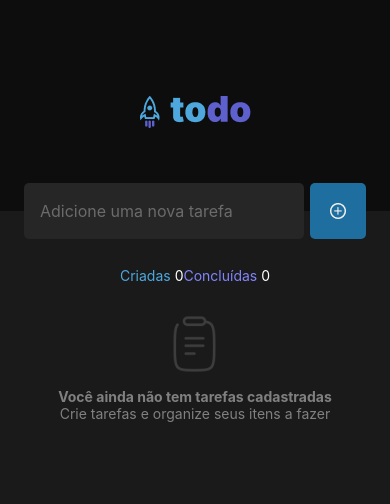
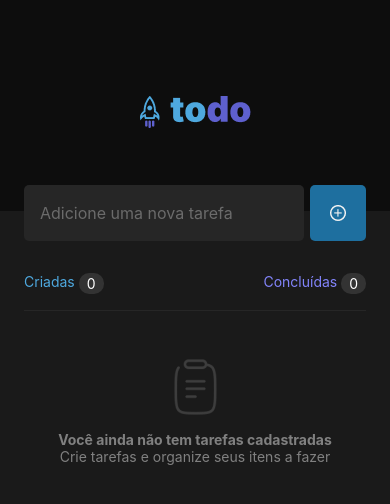
Before and after one commit to RenanMaestrya/toDo, a React Native app: screen / in a window 390 px wide. Shown: the top 504 px of the page. Built offline with nearby package versions, Linux system fonts and the light colour scheme.

Commit message:
feat: functions add and done

```diff
--- a/src/components/ListEmpty/styles.ts
+++ b/src/components/ListEmpty/styles.ts
@@ -6,6 +6,7 @@ export const styles = StyleSheet.create({
         justifyContent: 'center'
     },
     image:{
+        marginTop: 48,
         marginBottom: 16
     },
     text:{
--- a/src/components/Task/index.tsx
+++ b/src/components/Task/index.tsx
@@ -3,13 +3,18 @@ import { styles } from "./styles";
 
 type Props = {
     content: string;
+    done: boolean;
+    onCheck: () => void;
     onRemove: () => void;
 }
 
-export function Task({ content, onRemove }: Props){
+export function Task({ content, done, onCheck, onRemove }: Props){
     return(
         <View style={styles.container}>
-            <Text style={styles.content}>
+            <TouchableOpacity style={done ? styles.checkBoxMark :  styles.checkBox} onPress={onCheck}/>
+
+
+            <Text style={done ? styles.contentMark : styles.content }>
                 {content}
             </Text>
 
--- a/src/components/Task/styles.ts
+++ b/src/components/Task/styles.ts
@@ -9,11 +9,33 @@ export const styles = StyleSheet.create({
         alignItems: "center",
         marginTop: 20,
     },
+    checkBox:{
+        borderWidth: 1.5,
+        borderRadius: 25,
+        borderColor: '#1E6F9F',
+        padding: 8,
+        marginLeft: 15
+    },
+    checkBoxMark:{
+        borderWidth: 1.5,
+        borderRadius: 25,
+        borderColor: '#5E60CE',
+        padding: 8,
+        marginLeft: 15,
+        backgroundColor: '#5E60CE'
+    },
     content:{
-        color:'#FFF',
-        fontSize: 16,
+        color:'#F2F2F2',
+        fontSize: 13,
         flex: 1,
         marginLeft: 16
+    },
+    contentMark:{
+        color:'#808080',
+        fontSize: 13,
+        flex: 1,
+        marginLeft: 16,
+        textDecorationLine: "line-through",
     },
     button:{
         width: 56,
--- a/src/screens/home/index.tsx
+++ b/src/screens/home/index.tsx
@@ -1,9 +1,16 @@
-import { useState } from 'react'
-import { Image, View, TextInput, Text, TouchableOpacity, FlatList } from 'react-native';
-import { styles } from './styles';
-import { Task } from '../../components/Task';
-import { ListEmpty } from '../../components/ListEmpty';
-import { Colors } from 'react-native/Libraries/NewAppScreen';
+import { useState } from "react";
+import {
+  Image,
+  View,
+  TextInput,
+  Text,
+  TouchableOpacity,
+  FlatList,
+  Alert,
+} from "react-native";
+import { styles } from "./styles";
+import { Task } from "../../components/Task";
+import { ListEmpty } from "../../components/ListEmpty";
 
 export interface Task {
   id: number;
@@ -13,39 +20,64 @@ export interface Task {
 
 export default function Home() {
   const [tasks, setTasks] = useState<Task[]>([]);
-  const [contentTask, setContentTask] = useState('')
-  const taskLen = tasks.length
+  const [contentTask, setContentTask] = useState("");
+  const [listDone, setListDone] = useState<Task[]>([]);
+  const taskLen = tasks.length;
 
-    function handleAddTask(newTask: string) {
+  function handleAddTask() {
+    if(tasks.find((res:Task)=> res.content === contentTask))return
+    if (contentTask != "") {
       setTasks((previousState) => [
         ...previousState,
         {
           id: new Date().getTime(),
-        content: newTask,
+          content: contentTask,
           done: false,
         },
       ]);
     }
+  }
 
   function handleRemoveTask(id: number) {
-    const newTasks = tasks.filter((task) => task.id !== id);
-
-    setTasks(newTasks);
+    Alert.alert("Remover", `Remover tarefa?`, [
+      {
+        text: "Sim",
+        onPress: () => setTasks(tasks.filter((tasks) => tasks.id !== id)),
+      },
+      {
+        text: "Não",
+        style: "cancel",
+      },
+    ]);
   }
 
-  function handleDoneTask(){
+  function handleDoneTask(id: number) {
+    const newTasks = tasks.map((task) => {
+      if (task.id === id) {
+        task = {
+          ...task,
+          done: !task.done,
+        };
+      }
+      return task;
+    });
+    setTasks(newTasks);
 
+    const res = tasks.filter((res: Task) => {
+      return res.done === false;
+    });
+
+    setListDone(res);
   }
 
   return (
-    <>
+    <View style={styles.container}>
       {/* <--- View text input n header ---> */}
 
       <View style={styles.containerSuperior}>
-        <Image style={styles.logo} source={require('../../assets/Logo.png')}/>
+        <Image style={styles.logo} source={require("../../assets/Logo.png")} />
       </View>
-      <View style={styles.container}>
-
+      <View style={styles.containerList}>
         <View style={styles.form}>
           <TextInput
             style={styles.input}
@@ -55,36 +87,43 @@ export default function Home() {
             value={contentTask}
           />
 
-          <TouchableOpacity onPress={() => handleAddTask} style={styles.button}>
-              <Image source={require('../../assets/button/plus.png')} />
+          <TouchableOpacity onPress={handleAddTask} style={styles.button}>
+            <Image source={require("../../assets/button/plus.png")} />
           </TouchableOpacity>
         </View>
 
         {/* <--- View tarefas criadas e concluidas ---> */}
 
         <View style={styles.containerTask}>
-          <Text style={styles.textTaskCriadas}>Criadas <Text style={{color: '#fff'}}>{taskLen}</Text></Text>
-          <Text style={styles.textTaskConcluidas}>Concluídas <Text style={{color: '#fff'}}>{taskLen}</Text></Text>
+          <View style={styles.viewCount}>
+            <Text style={styles.textTaskCriadas}>Criadas </Text>
+            <Text style={styles.counterTask}>{taskLen}</Text>
           </View>
-
+          <View style={styles.viewCount}>
+            <Text style={styles.textTaskConcluidas}>Concluídas </Text>
+            <Text style={styles.counterTask}>{listDone.length}</Text>
+          </View>
+        </View>
+        <View style={{ height: 1, backgroundColor: "#262626" }}></View>
 
         {/* <--- Lista de itens ---> */}
 
         <FlatList
           data={tasks}
-          keyExtractor={item => String(item.id)}
+          keyExtractor={(item) => String(item.id)}
           renderItem={({ item }) => (
             <Task
               key={item.id}
               content={item.content}
-              onRemove={() => handleRemoveTask}/>
-
+              done={item.done}
+              onCheck={() => handleDoneTask(item.id)}
+              onRemove={() => handleRemoveTask(item.id)}
+            />
           )}
           showsVerticalScrollIndicator={false}
           ListEmptyComponent={ListEmpty}
         />
-
       </View>
-    </>
+    </View>
   );
 }
--- a/src/screens/home/styles.ts
+++ b/src/screens/home/styles.ts
@@ -1,7 +1,10 @@
 import { StyleSheet } from "react-native"
-import { setStatusBarHidden } from 'expo-status-bar';
 
 export const styles = StyleSheet.create({
+    container:{
+        width:'100%',
+        height:'100%'
+    },
     containerSuperior:{
         backgroundColor: '#0D0D0D',
         width: '100%',
@@ -9,11 +12,12 @@ export const styles = StyleSheet.create({
         justifyContent: 'center',
         alignItems: 'center'
     },
-    container: {
+    containerList: {
         flex: 1,
         backgroundColor: '#1A1A1A',
-        alignItems: 'center',
-        padding: 24
+        padding: 24,
+        height:'75%',
+        bottom: 0
     },
     logo:{
         marginTop: 36,
@@ -21,8 +25,7 @@ export const styles = StyleSheet.create({
     },
     form:{
         flexDirection: 'row',
-        position: 'absolute',
-        top: -28
+        marginTop: -50,
     },
     input:{
         flex: 1,
@@ -46,12 +49,23 @@ export const styles = StyleSheet.create({
         flexDirection: 'row',
         justifyContent: 'space-between',
         paddingTop: 32,
-        paddingBottom: 32
+        paddingBottom: 16,
+
     },
     textTaskCriadas:{
         color: '#4EA8DE',
     },
     textTaskConcluidas:{
         color: '#8284FA',
+    },
+    viewCount:{
+        flexDirection: 'row'
+    },
+    counterTask:{
+        color: '#fff',
+        backgroundColor: '#333333',
+        paddingVertical: 2,
+        paddingHorizontal: 8,
+        borderRadius: 10
     }
 })
```
Lines whose indentation alone changed are shown as unchanged.
